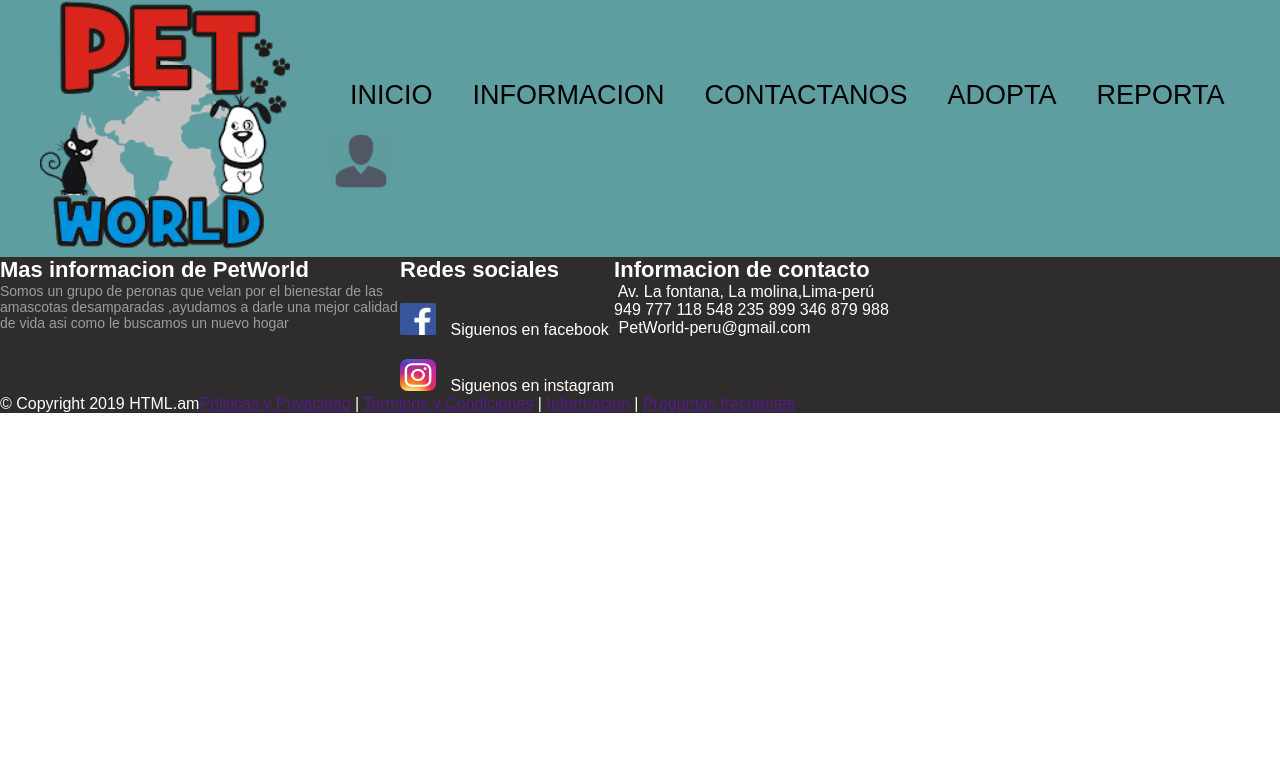
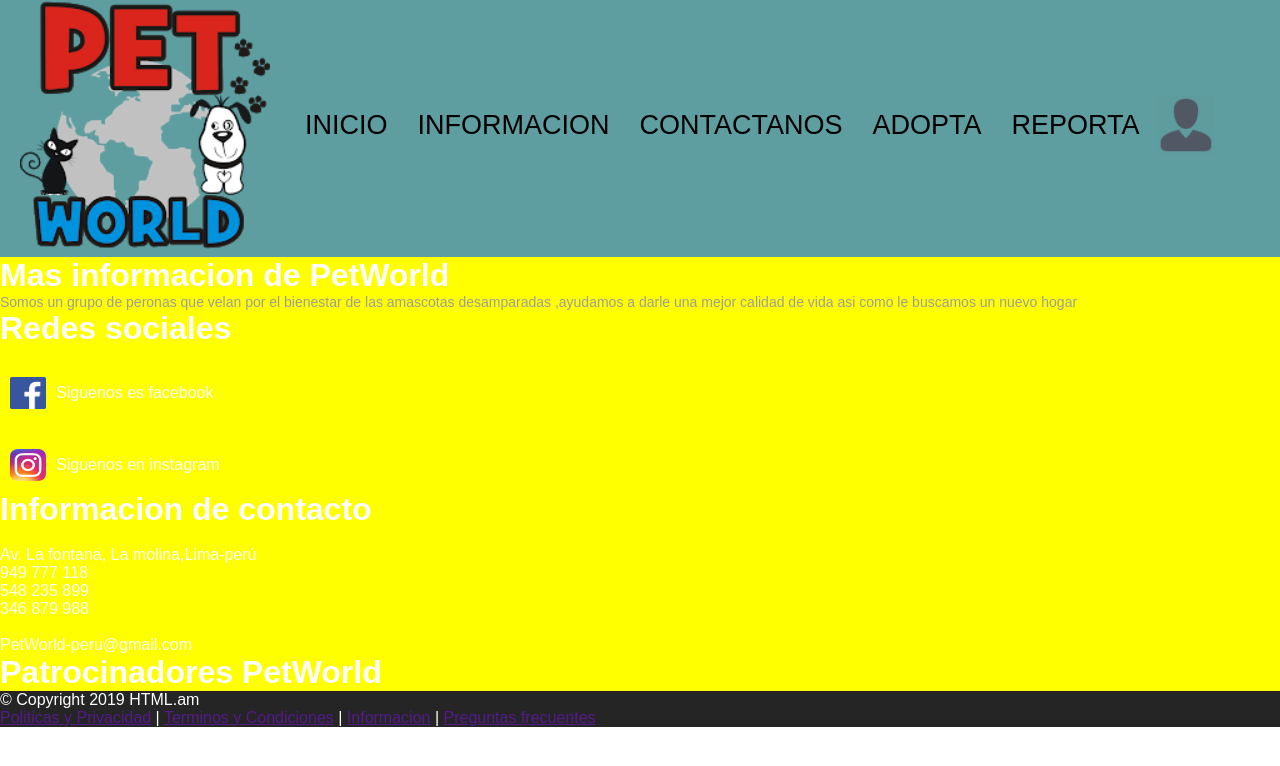
Before and after one commit to Parra640/Proyecto_Taller2, a PHP site: page / in a window 1280 px wide. Shown: the top 766 px of the page. Run offline with PHP 8.4, Linux system fonts and the light colour scheme.

Commit message:
faltan dos semanas

```diff
--- a/estilos.css
+++ b/estilos.css
@@ -1,13 +1,15 @@
 * {
+    /** definismos los atributos generales**/
     margin: 0;
     padding: 0;
     font-family: sans-serif;
 }
+
+
 /** inicio de cabecera**/
+
 .padre {
     background-color: cadetblue;
-    font-family: 'Courier New', Courier, monospace;
-    margin: auto;
     font-size: 27px;
     display: flex;
     align-items: center;
@@ -20,43 +22,50 @@
 .nav li a {
     color: black;
     text-decoration: none;
-    padding: 20px 20px;
+    padding: 15px 15px;
     display: block;
     align-items: center;
 }
 
 .nav>li {
     float: left;
+    /** alineamos los elemnetos li**/
 }
 
 .nav li:hover {
-    background-color: whitesmoke;
+    background-color: darkorange;
+    transition: all .3s;
+}
+
+.nav li>a:hover {
+    color: white;
 }
 
 .A {
-    margin: 0 40px 0;
+    margin: 0 20px 0;
 }
 
 .B {
     align-items: center;
-    width: auto;
 }
 
 .nav li ul {
     display: none;
+    /**  desaparece los subnemus presentes en la clase nav **/
     position: absolute;
-    min-width: 150px;
 }
 
 .nav li:hover>ul {
     display: block;
 }
+
+
 /** AQUI ACABA LA CABECERA**/
 
+
 /** inicio de sesion**/
+
 #inicio_sesion {
-    margin: 0;
-    padding: 0;
     background-image: url(logotipos/can.jpg);
     background-repeat: no-repeat;
     background-size: 100vw 100vh;
@@ -211,55 +217,38 @@
     border: none;
     outline: none;
     background-color: white;
-    height: 30px;
+    height: 35px;
     font-size: 18px;
     border-radius: 15px;
-    color: black;
 }
 
 .registrar input[type="submit"]:hover {
-    color: red;
+    color: white;
+    background-color: darksalmon;
 }
+
+
 /** AQUI ACABA REGISTRO DE USUARIO**/
+
 
 /** pie de pagina**/
 
 .container-padre {
     width: 100%;
-    background-color: rgb(46, 44, 44);
+    background-color: rgb(37, 37, 37);
     color: white;
 }
 
-
-.container {
-    width: 100%;
-    display: flex;
-}
-
-.pie {
-    width: 100%;
-    display: flex;
-}
-
-.info {
-    max-width: 400px;
-}
-
-.info h1 {
-    font-size: 22px;
+.container-padre .contacto,
+.info,
+.redes,
+.patrocinadores {
+    background-color: yellow;
 }
 
 .info p {
     font-size: 14px;
     color: rgb(158, 157, 157);
-}
-
-.redes {
-    max-width: 400px;
-}
-
-.redes h1 {
-    font-size: 22px;
 }
 
 .redes p {
@@ -268,23 +257,33 @@
 }
 
 .redes div {
-    margin-top: 20px
+    margin-top: 20px;
 }
 
-.redes label {
-    margin-left: 10px;
+.redes a {
+    text-decoration: none;
+    color: white;
+    display: flex;
+    align-items: center;
 }
 
-.contacto {
-    max-width: 400px;
+.redes a img {
+    margin: 10px 10px;
 }
 
-.contacto h1 {
-    font-size: 22px;
+.redes a:hover {
+    color: darkgrey;
+}
+
+.contacto label {
+    display: flex;
 }
 
 .contacto p {
     font-size: 14px;
     color: rgb(158, 157, 157);
+    text-align: center;
 }
+
+
 /** AQUI ACABA PIE DE PAGINA**/
--- a/partes/Cabecera.php
+++ b/partes/Cabecera.php
@@ -17,7 +17,7 @@
             <li><a href="">ADOPTA</a></li>
             <li><a href="">REPORTA</a></li>
             <li><img src="logotipos/user.png" alt="perfil" width="60">
-                <ul>
+                <ul class="solo">
                     <li><a href="iniciar_sesion.php">INICIAR SESION</a></li>
                     <li><a href="crear_cuenta.php">CREAR CUENTA</a></li>
                 </ul>
--- a/partes/Pie.php
+++ b/partes/Pie.php
@@ -12,12 +12,10 @@
             <h1>Redes sociales</h1>
             <div>
                 <div>
-                    <a href="https://www.facebook.com"><img width="36" height="32" src="logotipos/Facebook.png" alt="logotipo facebook"></a>
-                    <label>Siguenos en facebook</label>
+                    <a href="https://www.facebook.com"><img width="36" height="32" src="logotipos/Facebook.png" alt="logotipo facebook">Siguenos es facebook</a>
                 </div>
                 <div>
-                    <a href="https://www.instagram.com"><img width="36" height="32" src="logotipos/instagram-v051916.png" alt="instagram"></a>
-                    <label>Siguenos en instagram</label>
+                    <a href="https://www.instagram.com"><img width="36" height="32" src="logotipos/instagram-v051916.png" alt="instagram">Siguenos en instagram</a>
                 </div>
             </div>
         </div>
@@ -40,6 +38,19 @@
                 <label>PetWorld-peru@gmail.com</label>
             </div>
         </div>
+
+        <div class="patrocinadores">
+            <h1> Patrocinadores PetWorld </h1>
+            <div></div>
+            <div></div>
+            <div></div>
+
+
+        </div>
+
+
+
+
     </div>
 
     <div class="pie">
```
Also changed, not shown: other parts of estilos.css (+12 -15 lines).
